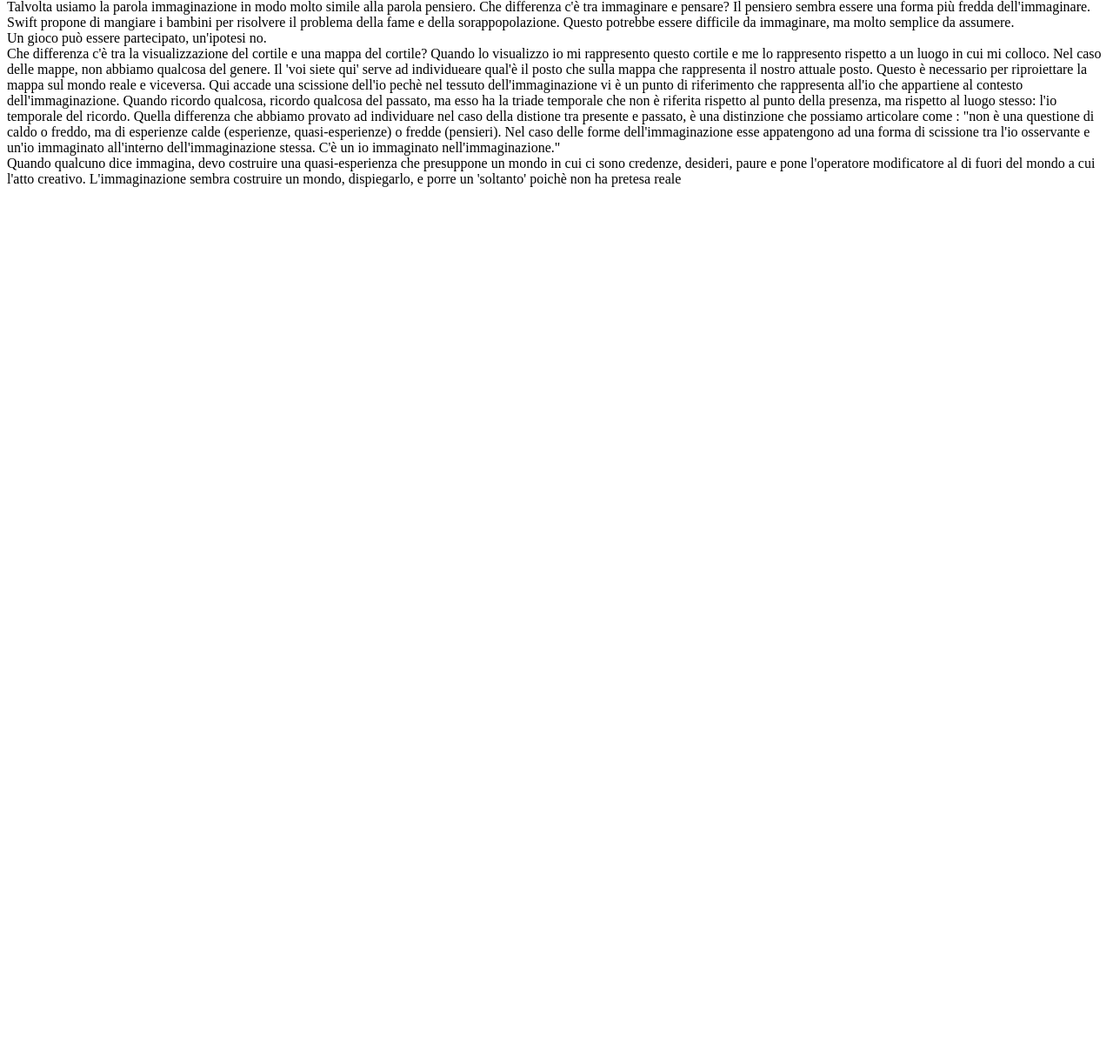
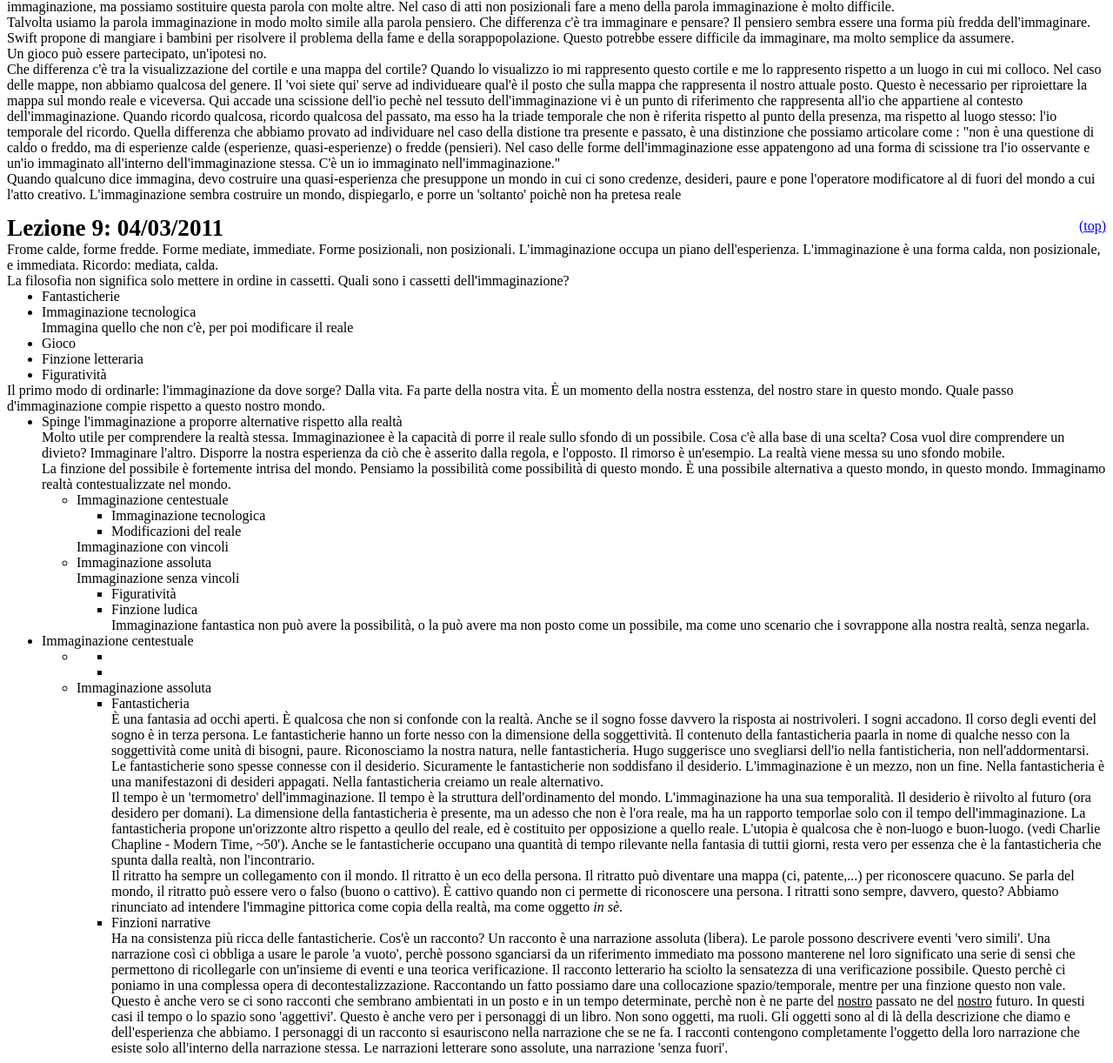
Before and after one commit to Fale/appunti, a PHP site: page /appunti.php in a window 1280 px wide. Shown: the part 2149-3371 px from the top of the page at 87% size. Before the commit the page ends 2364 px from the top, so only its background shows below. Run offline with PHP 8.4, Linux system fonts and the light colour scheme; data that the repository does not hold is empty.

Commit message:
Add lecture 9 of Teorethics

```diff
--- a/Filosofia_Teoretica/appunti.php
+++ b/Filosofia_Teoretica/appunti.php
@@ -100,4 +100,54 @@ toc::show_toc("Filosofia_Teoretica/appunti.php");
 <p>Un gioco può essere partecipato, un'ipotesi no.</p>
 <p>Che differenza c'è tra la visualizzazione del cortile e una mappa del cortile? Quando lo visualizzo io mi rappresento questo cortile e me lo rappresento rispetto a un luogo in cui mi colloco. Nel caso delle mappe, non abbiamo qualcosa del genere. Il 'voi siete qui' serve ad individueare qual'è il posto che sulla mappa che rappresenta il nostro attuale posto. Questo è necessario per riproiettare la mappa sul mondo reale e viceversa. Qui accade una scissione dell'io pechè nel tessuto dell'immaginazione vi è un punto di riferimento che rappresenta all'io che appartiene al contesto dell'immaginazione. Quando ricordo qualcosa, ricordo qualcosa del passato, ma esso ha la triade temporale che non è riferita rispetto al punto della presenza, ma rispetto al luogo stesso: l'io temporale del ricordo. Quella differenza che abbiamo provato ad individuare nel caso della distione tra presente e passato, è una distinzione che possiamo articolare come : "non è una questione di caldo o freddo, ma di esperienze calde (esperienze, quasi-esperienze) o fredde (pensieri). Nel caso delle forme dell'immaginazione esse appatengono ad una forma di scissione tra l'io osservante e un'io immaginato all'interno dell'immaginazione stessa. C'è un io immaginato nell'immaginazione."</p>
 <p>Quando qualcuno dice immagina, devo costruire una quasi-esperienza che presuppone un mondo in cui ci sono credenze, desideri,  paure e pone l'operatore modificatore al di fuori del mondo a cui l'atto creativo. L'immaginazione sembra costruire un mondo, dispiegarlo, e porre un 'soltanto' poichè non ha pretesa reale</p>
+
+<?php t("9", "04/03/2011"); ?>
+<p>Frome calde, forme fredde. Forme mediate, immediate. Forme posizionali, non posizionali. L'immaginazione occupa un piano dell'esperienza. L'immaginazione è una forma calda, non posizionale, e immediata. Ricordo: mediata, calda.</p>
+<p>La filosofia non significa solo mettere in ordine in cassetti. Quali sono i cassetti dell'immaginazione?</p>
+<ul>
+<li>Fantasticherie
+<li>Immaginazione tecnologica
+<p>Immagina quello che non c'è, per poi modificare il reale</p>
+<li>Gioco
+<li>Finzione letteraria
+<li>Figuratività
+</ul>
+<p>Il primo modo di ordinarle: l'immaginazione da dove sorge? Dalla vita. Fa parte della nostra vita. È un momento della nostra esstenza, del nostro stare in questo mondo. Quale passo d'immaginazione compie rispetto a questo nostro mondo.</p>
+<ul>
+<li>Spinge l'immaginazione a proporre alternative rispetto alla realtà
+<p>Molto utile per comprendere la realtà stessa. Immaginazionee è la capacità di porre il reale sullo sfondo di un possibile. Cosa c'è alla base di una scelta? Cosa vuol dire comprendere un divieto? Immaginare l'altro. Disporre la nostra esperienza da ciò che è asserito dalla regola, e l'opposto. Il rimorso è un'esempio. La realtà viene messa su uno sfondo mobile.</p>
+<p>La finzione del possibile è fortemente intrisa del mondo. Pensiamo la possibilità come possibilità di questo mondo. È una possibile alternativa a questo mondo, in questo mondo. Immaginamo realtà contestualizzate nel mondo.</p>
+<ul>
+<li>Immaginazione centestuale
+<ul>
+<li>Immaginazione tecnologica
+<li>Modificazioni del reale
+</ul>
+<p>Immaginazione con vincoli</p>
+<li>Immaginazione assoluta
+<p>Immaginazione senza vincoli</p>
+<ul>
+<li>Figuratività
+<li>Finzione ludica
+<p>Immaginazione fantastica non può avere la possibilità, o la può avere ma non posto come un possibile, ma come uno scenario che i sovrappone alla nostra realtà, senza negarla.</p>
+</ul>
+</ul>
+<li>Immaginazione centestuale
+<ul>
+<li>
+<ul>
+<li>
+<li>
+</ul>
+<li>Immaginazione assoluta
+<ul>
+<li>Fantasticheria
+<p>È una fantasia ad occhi aperti. È qualcosa che non si confonde con la realtà. Anche se il sogno fosse davvero la risposta ai nostrivoleri. I sogni accadono. Il corso degli eventi del sogno è in terza persona. Le fantasticherie hanno un forte nesso con la dimensione della soggettività. Il contenuto della fantasticheria paarla in nome di qualche nesso con la soggettività come unità di bisogni, paure. Riconosciamo la nostra natura, nelle fantasticheria. Hugo suggerisce uno svegliarsi dell'io nella fantisticheria, non nell'addormentarsi. Le fantasticherie sono spesse connesse con il desiderio. Sicuramente le fantasticherie non soddisfano il desiderio. L'immaginazione è un mezzo, non un fine. Nella fantasticheria è una manifestazoni di desideri appagati. Nella fantasticheria creiamo un reale alternativo.</p>
+<p>Il tempo è un 'termometro' dell'immaginazione. Il tempo è la struttura dell'ordinamento del mondo. L'immaginazione ha una sua temporalità. Il desiderio è riivolto al futuro (ora desidero per domani). La dimensione della fantasticheria è presente, ma un adesso che non è l'ora reale, ma ha un rapporto temporlae solo con il tempo dell'immaginazione. La fantasticheria propone un'orizzonte altro rispetto a qeullo del reale, ed è costituito per opposizione a quello reale. L'utopia è qualcosa che è non-luogo e buon-luogo. (vedi Charlie Chapline - Modern Time, ~50'). Anche se le fantasticherie occupano una quantità di tempo rilevante nella fantasia di tuttii giorni, resta vero per essenza che è la fantasticheria che spunta dalla realtà, non l'incontrario.</p>
+<p>Il ritratto ha sempre un collegamento con il mondo. Il ritratto è un eco della persona. Il ritratto può diventare una mappa (ci, patente,...) per riconoscere quacuno. Se parla del mondo, il ritratto può essere vero o falso (buono o cattivo). È cattivo quando non ci permette di riconoscere una persona. I ritratti sono sempre, davvero, questo? Abbiamo rinunciato ad intendere l'immagine pittorica come copia della realtà, ma come oggetto <i>in sè</i>.</p>
+<li>Finzioni narrative
+<p>Ha na consistenza più ricca delle fantasticherie. Cos'è un racconto? Un racconto è una narrazione assoluta (libera). Le parole possono descrivere eventi 'vero simili'. Una narrazione così ci obbliga a usare le parole 'a vuoto', perchè possono sganciarsi da un riferimento immediato ma possono manterene nel loro significato una serie di sensi che permettono di ricollegarle con un'insieme di eventi e una teorica verificazione. Il racconto letterario ha sciolto la sensatezza di una verificazione possibile. Questo perchè ci poniamo in una complessa opera di decontestalizzazione. Raccontando un fatto possiamo dare una collocazione spazio/temporale, mentre per una finzione questo non vale. Questo è anche vero se ci sono racconti che sembrano ambientati in un posto e in un tempo determinate, perchè non è ne parte del <u>nostro</u> passato ne del <u>nostro</u> futuro. In questi casi il tempo o lo spazio sono 'aggettivi'. Questo è anche vero per i personaggi di un libro. Non sono oggetti, ma ruoli. Gli oggetti sono al di là della descrizione che diamo e dell'esperienza che abbiamo. I personaggi di un racconto si esauriscono nella narrazione che se ne fa. I racconti contengono completamente l'oggetto della loro narrazione che esiste solo all'interno della narrazione stessa. Le narrazioni letterare sono assolute, una narrazione 'senza fuori'.</p>
+</ul>
+</ul>
+</ul>
 <?php file::footer(); ?>
```
